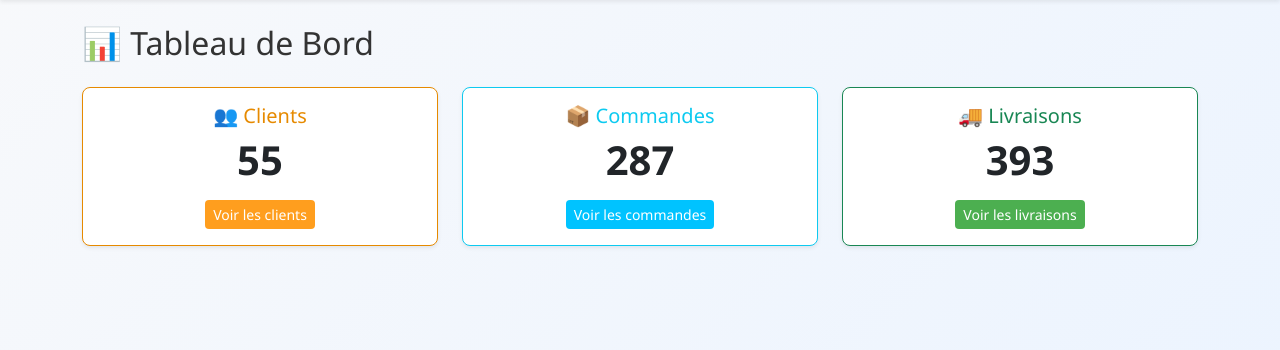
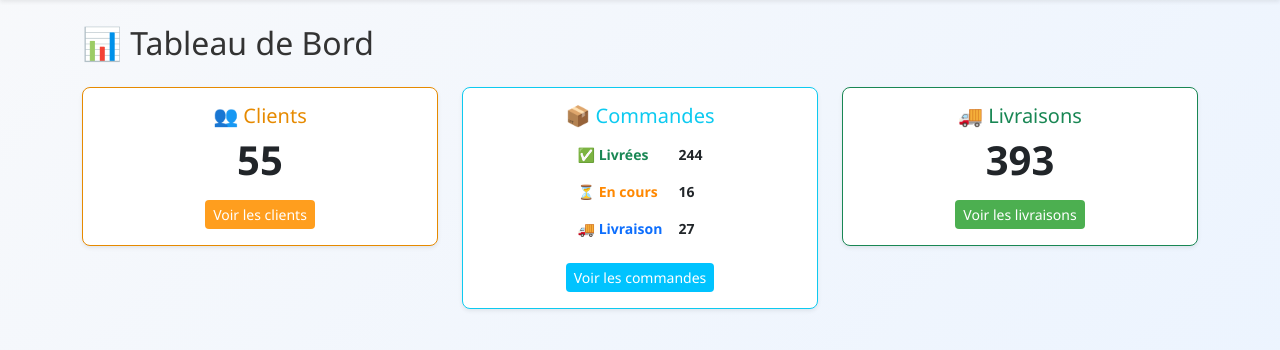
Before and after one commit to Billel-NewEra/novoprint, a Flask app: page / in a window 1280 px wide. Shown: the part 109-459 px from the top of the page. Run offline with Flask 3, Linux system fonts and the light colour scheme; data comes from the database, SQL or seed files in the repository.

Commit message:
amelioration

```diff
--- a/app.py
+++ b/app.py
@@ -19,6 +19,10 @@ def index():
 
     total_clients = conn.execute("SELECT COUNT(*) FROM client").fetchone()[0]
     total_orders = conn.execute("SELECT COUNT(*) FROM orders").fetchone()[0]
+    orders_livree = conn.execute("SELECT COUNT(*) FROM orders WHERE situation = 'LIVREE'").fetchone()[0]
+    orders_encours = conn.execute("SELECT COUNT(*) FROM orders WHERE situation = 'EN COURS'").fetchone()[0]
+    orders_livraison = conn.execute("SELECT COUNT(*) FROM orders WHERE situation = 'LIVRAISON'").fetchone()[0]
+
     total_delivery = conn.execute("SELECT COUNT(*) FROM delivery").fetchone()[0]
 
     conn.close()
@@ -27,7 +31,10 @@ def index():
         "index.html",
         total_clients=total_clients,
         total_orders=total_orders,
-        total_delivery=total_delivery
+        total_delivery=total_delivery,
+        orders_livree=orders_livree,
+        orders_encours=orders_encours,
+        orders_livraison=orders_livraison
     )
 
 
--- a/templates/index.html
+++ b/templates/index.html
@@ -19,16 +19,33 @@
 
 
 
- <!-- Commandes -->
+<!-- Commandes -->
 <div class="col-md-4">
   <div class="card text-center shadow-sm border-info">
     <div class="card-body">
       <h5 class="card-title text-info">📦 Commandes</h5>
-      <p class="display-6 fw-bold">{{ total_orders }}</p>
+      <!-- Statuts alignés -->
+      <table class="table table-borderless text-start small mb-3 w-auto mx-auto">
+        <tr>
+          <td class="text-success fw-bold">✅ Livrées</td>
+          <td class="fw-bold">{{ orders_livree }}</td>
+        </tr>
+        <tr>
+          <td class="fw-bold" style="color:#ff8800;">⏳ En cours</td>
+          <td class="fw-bold">{{ orders_encours }}</td>
+        </tr>
+        <tr>
+          <td class="text-primary fw-bold">🚚 Livraison</td>
+          <td class="fw-bold">{{ orders_livraison }}</td>
+        </tr>
+      </table>
+
       <a href="{{ url_for('orders') }}" class="btn btn-order btn-sm">Voir les commandes</a>
     </div>
   </div>
 </div>
+
+
 
 <!-- Livraisons -->
 <div class="col-md-4">
```
